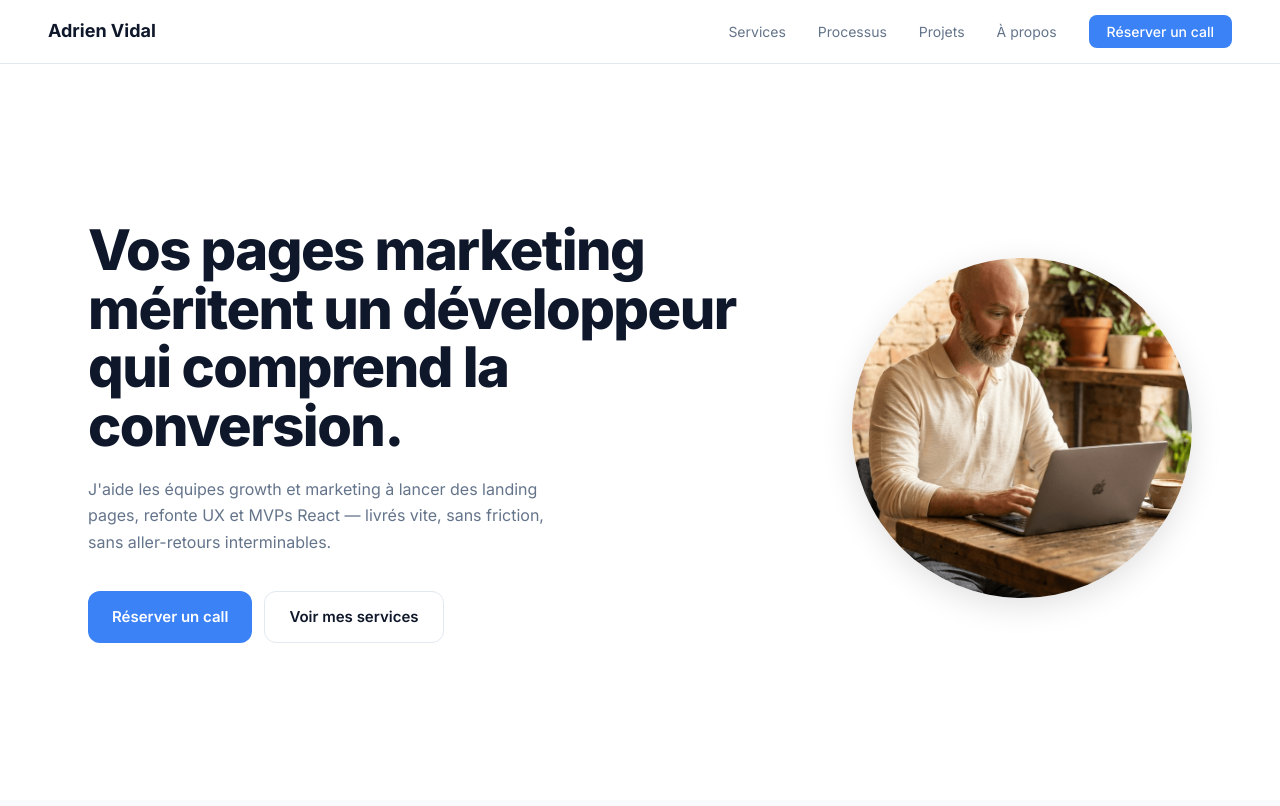
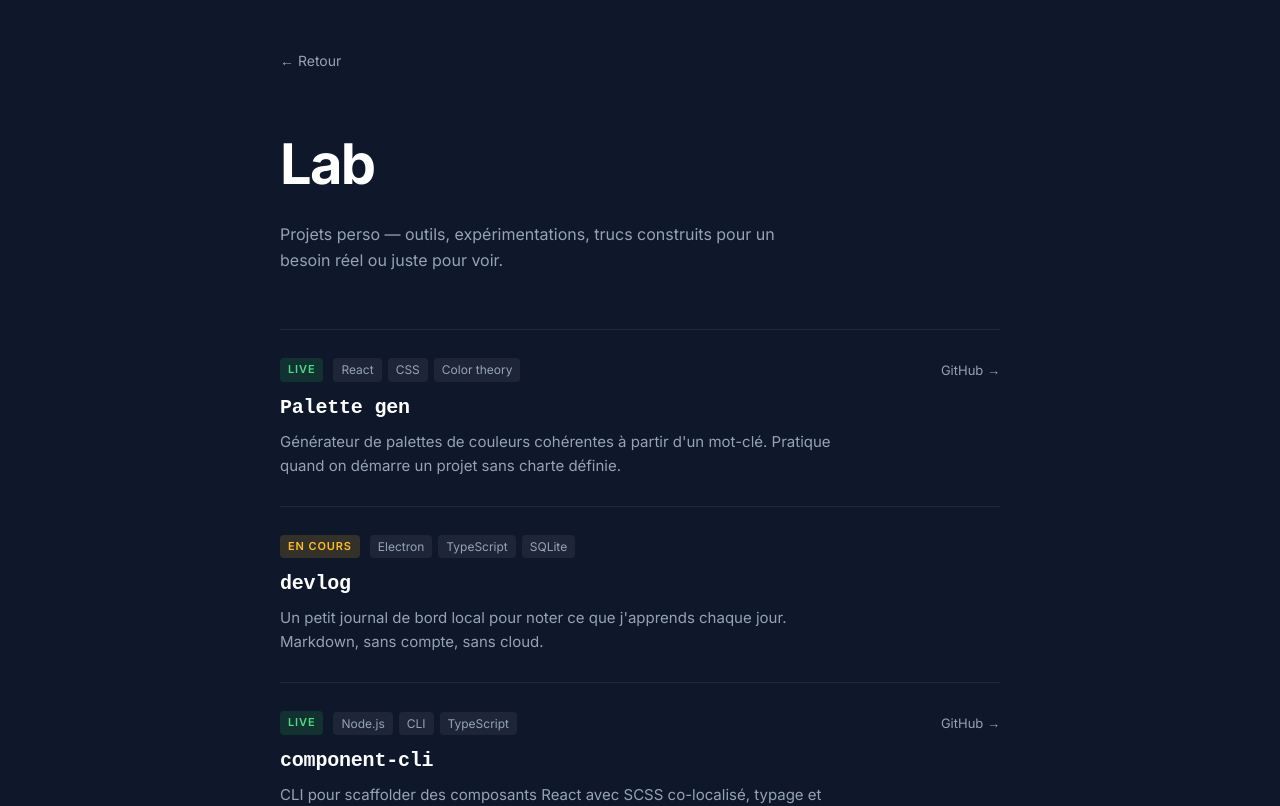
Before and after one commit to adrienvidal/portfolio-2026, a React (Vite) app: page /lab in a window 1280 px wide. Shown: the top 806 px of the page. Built offline with nearby package versions, Linux system fonts and the light colour scheme.

Commit message:
Add Lab page with routing, content, and styles; update Footer with link to Lab

```diff
--- a/package.json
+++ b/package.json
@@ -11,7 +11,8 @@
   },
   "dependencies": {
     "react": "^19.2.4",
-    "react-dom": "^19.2.4"
+    "react-dom": "^19.2.4",
+    "react-router-dom": "^7.14.0"
   },
   "devDependencies": {
     "@eslint/js": "^9.39.4",
--- a/src/App.tsx
+++ b/src/App.tsx
@@ -1,3 +1,4 @@
+import { BrowserRouter, Routes, Route } from 'react-router-dom'
 import './styles/main.scss'
 import Nav from './components/Nav/Nav'
 import Hero from './components/Hero/Hero'
@@ -9,8 +10,9 @@ import Projects from './components/Projects/Projects'
 import CtaFinal from './components/CtaFinal/CtaFinal'
 import Reservation from './components/Reservation/Reservation'
 import Footer from './components/Footer/Footer'
+import Lab from './pages/Lab/Lab'
 
-export default function App() {
+function Home() {
   return (
     <>
       <Nav />
@@ -26,3 +28,14 @@ export default function App() {
     </>
   )
 }
+
+export default function App() {
+  return (
+    <BrowserRouter>
+      <Routes>
+        <Route path="/" element={<Home />} />
+        <Route path="/lab" element={<Lab />} />
+      </Routes>
+    </BrowserRouter>
+  )
+}
--- a/src/components/Footer/Footer.tsx
+++ b/src/components/Footer/Footer.tsx
@@ -1,3 +1,4 @@
+import { Link } from 'react-router-dom'
 import { footer } from '../../data/content'
 import './Footer.scss'
 
@@ -5,6 +6,9 @@ export default function Footer() {
   return (
     <footer className="footer">
       <div className="footer__left">{footer.left}</div>
+      <div className="footer__right">
+        <Link to="/lab">Lab →</Link>
+      </div>
     </footer>
   )
 }
--- a/src/data/content.tsx
+++ b/src/data/content.tsx
@@ -257,6 +257,55 @@ export const reservation = {
   },
 }
 
+// ─── Lab ─────────────────────────────────────────────────────────────────────
+export const lab = {
+  title: 'Lab',
+  sub: 'Projets perso — outils, expérimentations, trucs construits pour un besoin réel ou juste pour voir.',
+  backLabel: '← Retour',
+  statusLabels: {
+    live: 'Live',
+    wip: 'En cours',
+    archived: 'Archivé',
+  },
+  items: [
+    {
+      title: 'Palette gen',
+      description: 'Générateur de palettes de couleurs cohérentes à partir d\'un mot-clé. Pratique quand on démarre un projet sans charte définie.',
+      tags: ['React', 'CSS', 'Color theory'],
+      status: 'live' as const,
+      link: 'https://github.com',
+    },
+    {
+      title: 'devlog',
+      description: 'Un petit journal de bord local pour noter ce que j\'apprends chaque jour. Markdown, sans compte, sans cloud.',
+      tags: ['Electron', 'TypeScript', 'SQLite'],
+      status: 'wip' as const,
+      link: null,
+    },
+    {
+      title: 'component-cli',
+      description: 'CLI pour scaffolder des composants React avec SCSS co-localisé, typage et barrel export en une commande.',
+      tags: ['Node.js', 'CLI', 'TypeScript'],
+      status: 'live' as const,
+      link: 'https://github.com',
+    },
+    {
+      title: 'bookshelf',
+      description: 'Dashboard perso pour suivre mes lectures — en cours, terminées, abandonées. Avec une note et une citation par livre.',
+      tags: ['React', 'Supabase', 'TypeScript'],
+      status: 'wip' as const,
+      link: null,
+    },
+    {
+      title: 'og-preview',
+      description: 'Outil pour prévisualiser les balises Open Graph d\'une URL sans avoir à partager le lien sur Slack.',
+      tags: ['Vite', 'React', 'API'],
+      status: 'archived' as const,
+      link: 'https://github.com',
+    },
+  ],
+}
+
 // ─── Footer ──────────────────────────────────────────────────────────────────
 // CHANGEMENT : Retrait du lien "Créez votre site avec Lovable" — signal amateurisme
 export const footer = {
--- /dev/null
+++ b/src/pages/Lab/Lab.scss
@@ -0,0 +1,158 @@
+@use '../../styles/variables' as *;
+
+.lab {
+  min-height: 100vh;
+  background: var(--ink);
+  color: var(--bg);
+  padding: 48px 24px 96px;
+
+  &__inner {
+    max-width: 720px;
+    margin: 0 auto;
+  }
+
+  &__back {
+    display: inline-block;
+    font-size: 14px;
+    color: var(--gray2);
+    text-decoration: none;
+    margin-bottom: 48px;
+    transition: color 0.15s;
+
+    &:hover {
+      color: var(--bg);
+    }
+  }
+
+  &__header {
+    margin-bottom: 56px;
+  }
+
+  &__title {
+    font-size: clamp(36px, 6vw, 56px);
+    font-weight: 700;
+    letter-spacing: -0.03em;
+    color: var(--bg);
+    margin-bottom: 12px;
+  }
+
+  &__sub {
+    font-size: 16px;
+    color: var(--gray2);
+    line-height: 1.6;
+    max-width: 540px;
+  }
+
+  &__list {
+    list-style: none;
+    padding: 0;
+    margin: 0;
+    display: flex;
+    flex-direction: column;
+    gap: 0;
+  }
+
+  &__item {
+    padding: 28px 0;
+    border-top: 1px solid rgba(255, 255, 255, 0.08);
+
+    &:last-child {
+      border-bottom: 1px solid rgba(255, 255, 255, 0.08);
+    }
+  }
+
+  &__item-top {
+    display: flex;
+    align-items: center;
+    justify-content: space-between;
+    gap: 12px;
+    margin-bottom: 10px;
+  }
+
+  &__item-meta {
+    display: flex;
+    align-items: center;
+    gap: 10px;
+    flex-wrap: wrap;
+  }
+
+  &__status {
+    font-size: 11px;
+    font-weight: 600;
+    letter-spacing: 0.08em;
+    text-transform: uppercase;
+    padding: 3px 8px;
+    border-radius: 4px;
+
+    &--live {
+      background: rgba(34, 197, 94, 0.15);
+      color: #4ade80;
+    }
+
+    &--wip {
+      background: rgba(251, 191, 36, 0.15);
+      color: #fbbf24;
+    }
+
+    &--archived {
+      background: rgba(148, 163, 184, 0.1);
+      color: var(--gray2);
+    }
+  }
+
+  &__tags {
+    display: flex;
+    gap: 6px;
+    flex-wrap: wrap;
+  }
+
+  &__tag {
+    font-size: 12px;
+    color: var(--gray2);
+    background: rgba(255, 255, 255, 0.06);
+    padding: 2px 8px;
+    border-radius: 4px;
+  }
+
+  &__link {
+    font-size: 13px;
+    color: var(--gray2);
+    text-decoration: none;
+    white-space: nowrap;
+    transition: color 0.15s;
+
+    &:hover {
+      color: var(--bg);
+    }
+  }
+
+  &__item-title {
+    font-size: 20px;
+    font-weight: 600;
+    color: var(--bg);
+    margin-bottom: 6px;
+    letter-spacing: -0.01em;
+    font-family: 'Courier New', monospace;
+  }
+
+  &__item-desc {
+    font-size: 15px;
+    color: var(--gray2);
+    line-height: 1.6;
+    max-width: 580px;
+  }
+}
+
+@media (max-width: 900px) {
+  .lab {
+    padding: 32px 20px 72px;
+
+    &__back {
+      margin-bottom: 32px;
+    }
+
+    &__header {
+      margin-bottom: 40px;
+    }
+  }
+}
--- /dev/null
+++ b/src/pages/Lab/Lab.tsx
@@ -0,0 +1,42 @@
+import { Link } from 'react-router-dom'
+import { lab } from '../../data/content'
+import './Lab.scss'
+
+export default function Lab() {
+  return (
+    <div className="lab">
+      <div className="lab__inner">
+        <Link to="/" className="lab__back">{lab.backLabel}</Link>
+        <header className="lab__header">
+          <h1 className="lab__title">{lab.title}</h1>
+          <p className="lab__sub">{lab.sub}</p>
+        </header>
+        <ul className="lab__list">
+          {lab.items.map((item) => (
+            <li key={item.title} className="lab__item">
+              <div className="lab__item-top">
+                <div className="lab__item-meta">
+                  <span className={`lab__status lab__status--${item.status}`}>
+                    {lab.statusLabels[item.status]}
+                  </span>
+                  <div className="lab__tags">
+                    {item.tags.map((tag) => (
+                      <span key={tag} className="lab__tag">{tag}</span>
+                    ))}
+                  </div>
+                </div>
+                {item.link && (
+                  <a className="lab__link" href={item.link} target="_blank" rel="noopener noreferrer">
+                    GitHub →
+                  </a>
+                )}
+              </div>
+              <h2 className="lab__item-title">{item.title}</h2>
+              <p className="lab__item-desc">{item.description}</p>
+            </li>
+          ))}
+        </ul>
+      </div>
+    </div>
+  )
+}
```
Also changed, not shown: 1 other file (tests, documents, lock files or other folders).
